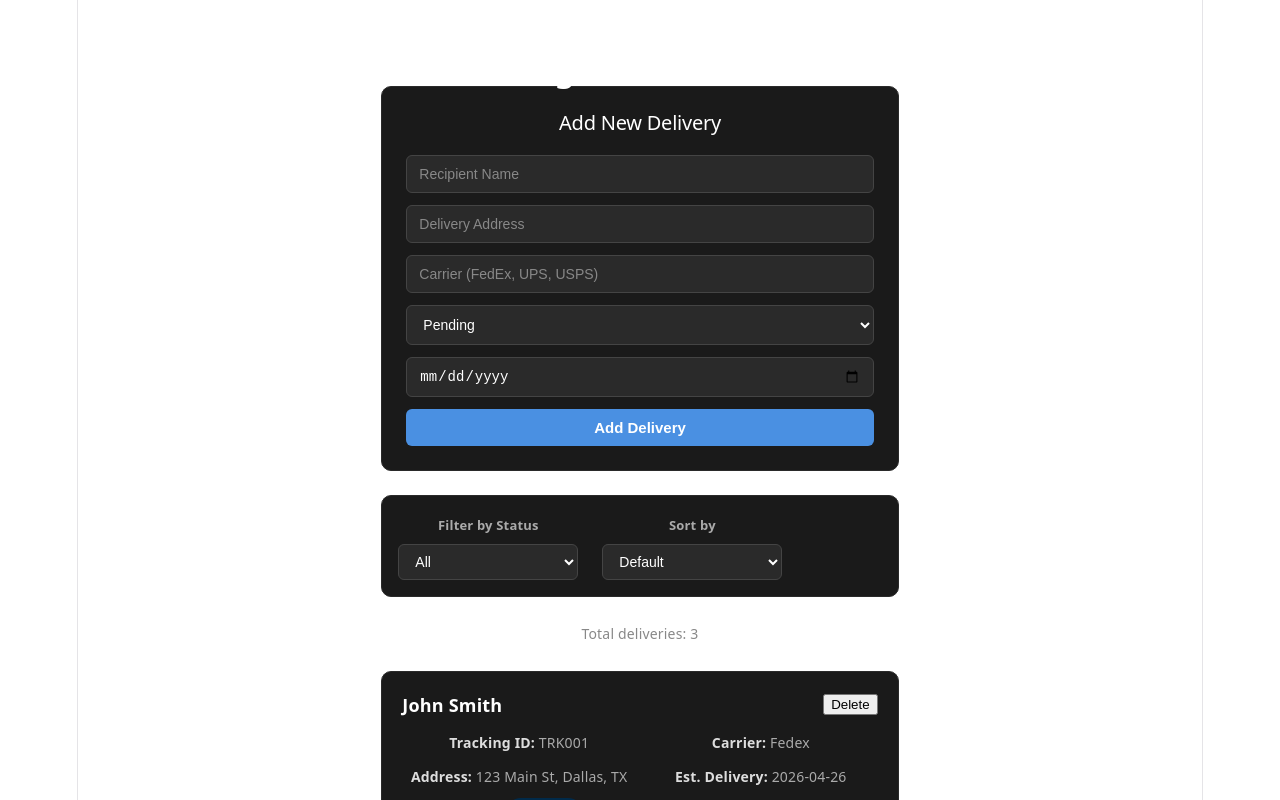
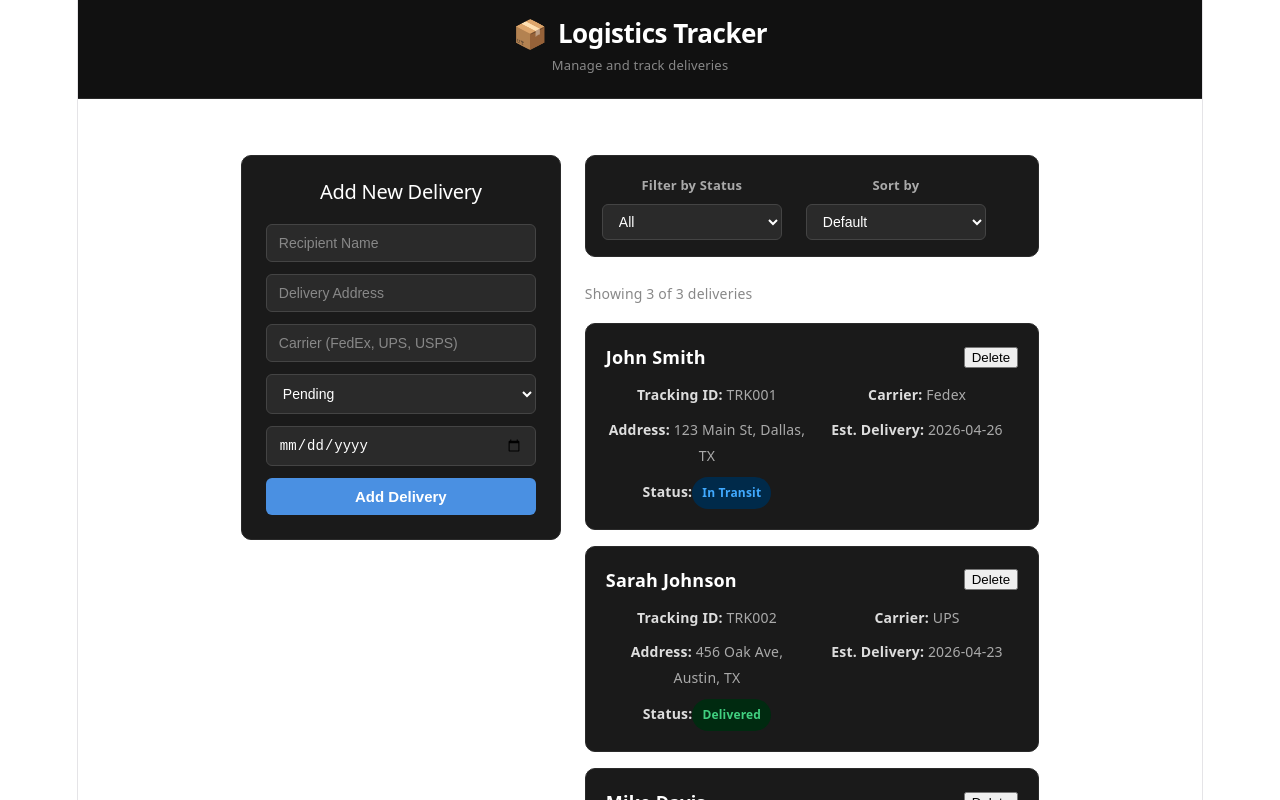
Before and after one commit to crispcodews/logistics-tracker, a React (Vite) app: page / in a window 1280 px wide. Shown: the top 800 px of the page. Built offline with nearby package versions, Linux system fonts and the light colour scheme.

Commit message:
Updates
Added columns to layout
Added nav / header

```diff
--- a/src/App.jsx
+++ b/src/App.jsx
@@ -3,6 +3,7 @@ import { getDeliveries, addDelivery, deleteDelivery } from "./mockApi";
 import DeliveryCard from "./components/DeliveryCard";
 import AddDeliveryForm from "./components/AddDeliveryForm";
 import FilterSort from "./components/FilterSort";
+import Header from "./components/Header";
 import styles from "./App.module.css";
 
 function App() {
@@ -62,10 +63,11 @@ function App() {
         (a, b) => new Date(b.estimatedDelivery) - new Date(a.estimatedDelivery)
       );
     } else if (sortBy === "recipient-asc") {
-      result.sort((a, b) => a.recipient.localCompare(b.recipient));
+      result.sort((a, b) => a.recipient.localeCompare(b.recipient));
     } else if (sortBy === "recipient-desc") {
       result.sort((a, b) => b.recipient.localeCompare(a.recipient));
     }
+
     return result;
   };
 
@@ -73,11 +75,27 @@ function App() {
   if (error) return <p>{error}</p>;
 
   return (
+    <>
+      {/* App header with logo and tagline */}
+      <Header />
+
       <div className={styles.container}>
-      <h1 className={styles.title}>Logistics Tracker</h1>
+        <div className={styles.layout}>
+
+          {/* Left panel — add delivery form */}
+          <div className={styles.leftPanel}>
             <AddDeliveryForm onAdd={handleAdd} />
-      <FilterSort onFilterChange={setFilterStatus} onSortChange={setSortBy} />
-      <p className={styles.totalCount}>Total deliveries: {deliveries.length}</p>
+          </div>
+
+          {/* Right panel — filters, delivery count and cards */}
+          <div className={styles.rightPanel}>
+            <FilterSort
+              onFilterChange={setFilterStatus}
+              onSortChange={setSortBy}
+            />
+            <p className={styles.totalCount}>
+              Showing {getFilteredAndSorted().length} of {deliveries.length} deliveries
+            </p>
             {getFilteredAndSorted().map((delivery) => (
               <DeliveryCard
                 key={delivery.id}
@@ -86,6 +104,10 @@ function App() {
               />
             ))}
           </div>
+
+        </div>
+      </div>
+    </>
   );
 }
 
--- a/src/App.module.css
+++ b/src/App.module.css
@@ -1,5 +1,5 @@
 .container {
-    max-width: 800px;
+    max-width: 1100px;
     margin: 0 auto;
     padding: 24px;
 }
@@ -9,10 +9,29 @@
     font-weight: 700;
     margin-bottom: 4px;
     color: #ffffff;
+    text-align: left;
 }
 
 .totalCount {
     color: #888;
-    margin-bottom: 24px;
+    margin-bottom: 16px;
     font-size: 14px;
+    text-align: left;
 }
+
+.layout {
+    display: flex;
+    gap: 24px;
+    align-items: flex-start;
+}
+
+.leftPanel {
+    flex: 0 0 320px;
+    position: sticky;
+    top: 24px;
+}
+
+.rightPanel {
+    flex: 1;
+    min-width: 0;
+}
--- /dev/null
+++ b/src/Components/Header.jsx
@@ -0,0 +1,19 @@
+import styles from "./Header.module.css";
+
+function Header() {
+  return (
+    <header className={styles.header}>
+      <div className={styles.inner}>
+        {/* Logo icon and app name */}
+        <div className={styles.logo}>
+          <span className={styles.logoIcon}>📦</span>
+          <span className={styles.logoText}>Logistics Tracker</span>
+        </div>
+        {/* Tagline */}
+        <p className={styles.tagline}>Manage and track deliveries</p>
+      </div>
+    </header>
+  );
+}
+
+export default Header;
--- /dev/null
+++ b/src/Components/Header.module.css
@@ -0,0 +1,39 @@
+.header {
+  background-color: #111111;
+  border-bottom: 1px solid #2a2a2a;
+  padding: 20px 24px;
+  margin-bottom: 32px;
+}
+
+.inner {
+  max-width: 1100px;
+  margin: 0 auto;
+  display: flex;
+  flex-direction: column;
+  align-items: center;
+  text-align: center;
+}
+
+.logo {
+  display: flex;
+  align-items: center;
+  gap: 10px;
+  margin-bottom: 6px;
+}
+
+.logoIcon {
+  font-size: 28px;
+}
+
+.logoText {
+  font-size: 26px;
+  font-weight: 700;
+  color: #ffffff;
+  letter-spacing: -0.5px;
+}
+
+.tagline {
+  font-size: 13px;
+  color: #888;
+  margin: 0;
+}
```
Lines whose indentation alone changed are shown as unchanged.
